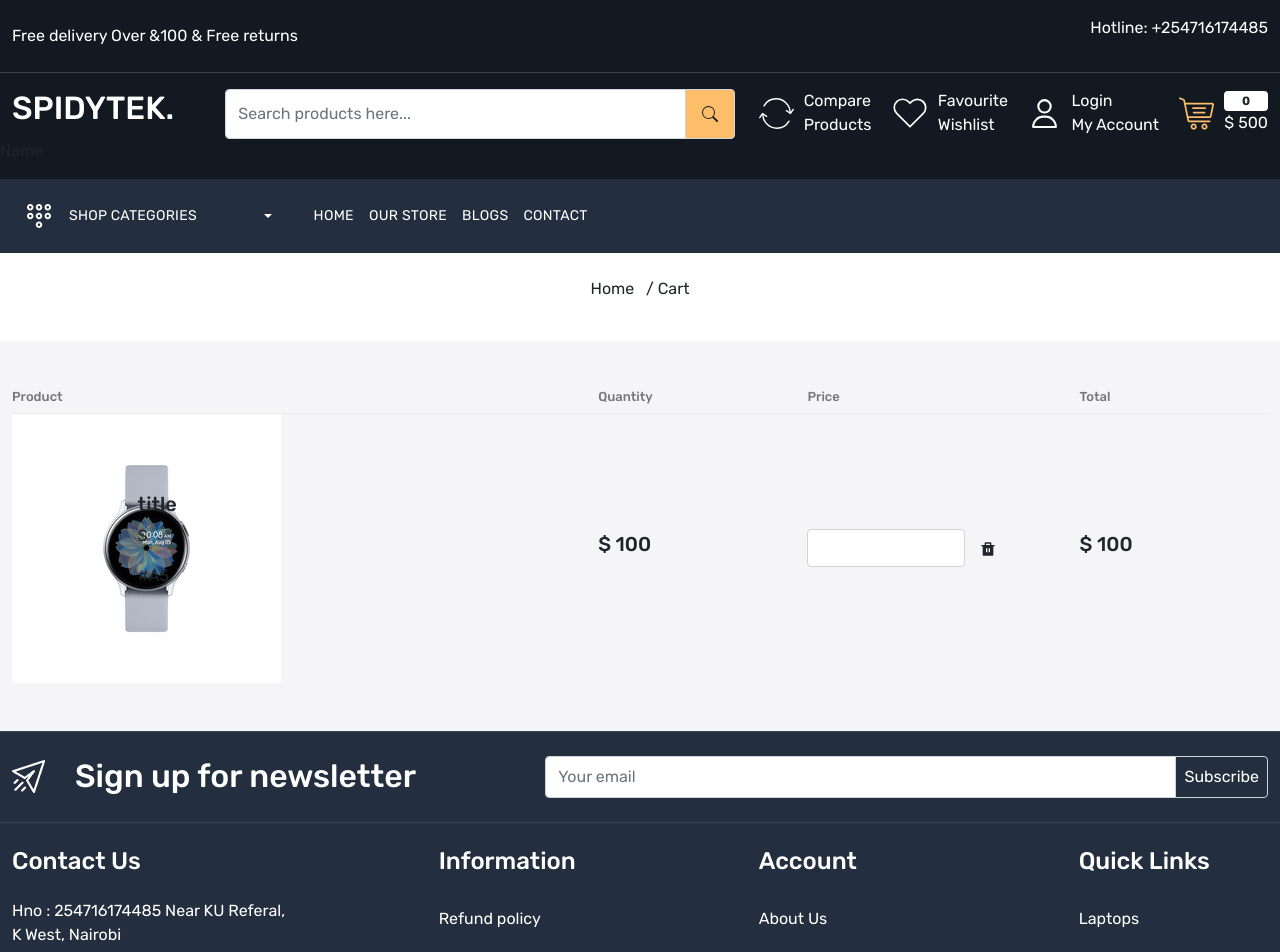
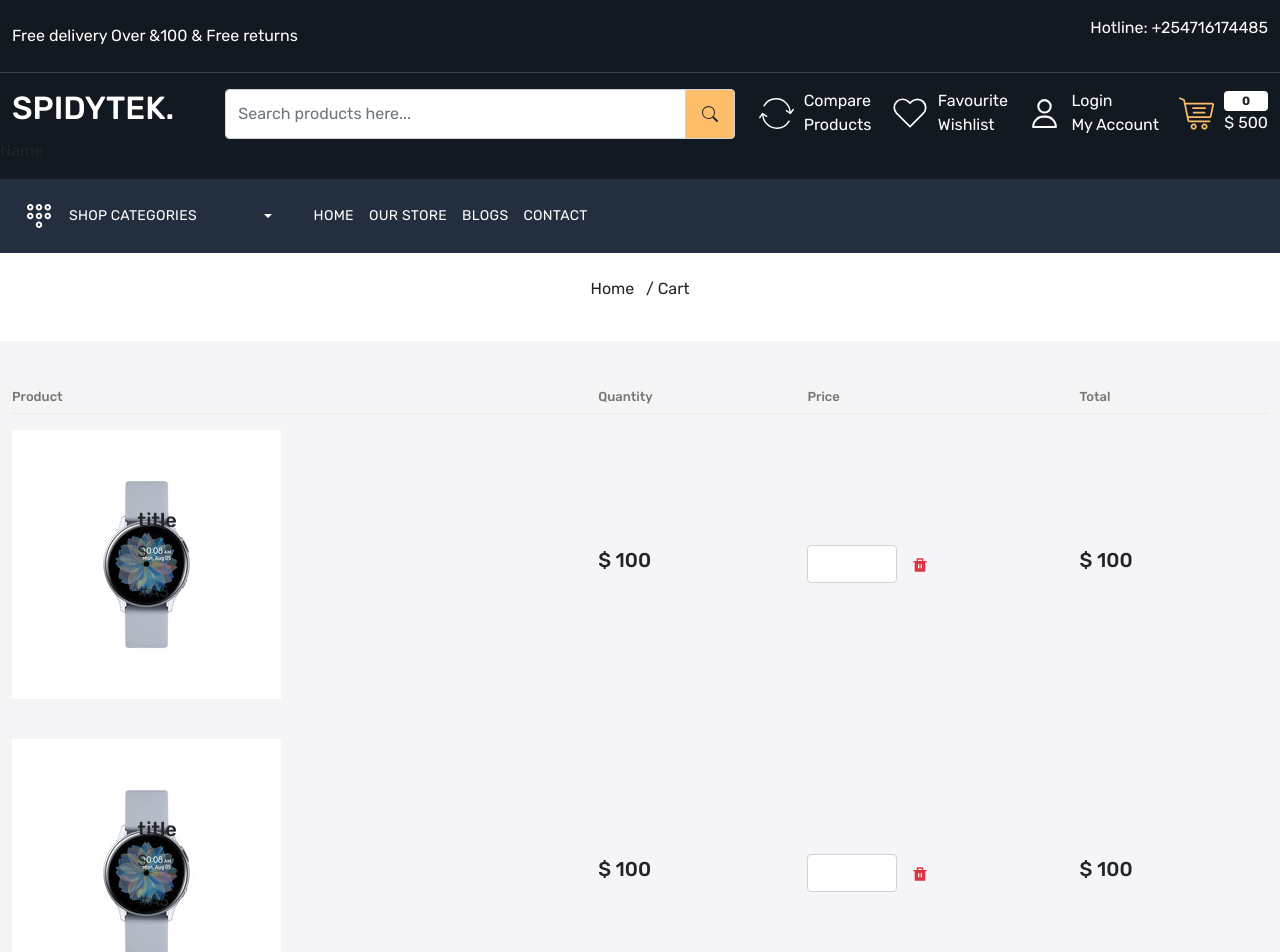
Before and after one commit to Geoffy1/ecommerce-reactjs-23, a React (Create React App) app: page /cart in a window 1280 px wide. Shown: the top 952 px of the page. Built offline with nearby package versions, Linux system fonts and the light colour scheme.

Commit message:
added cart

```diff
--- a/src/pages/Cart.js
+++ b/src/pages/Cart.js
@@ -20,7 +20,7 @@ const Cart = () => {
                         <h4 className="cart-col-3">Price</h4>
                         <h4 className="cart-col-4">Total</h4>
                     </div>
-                    <div className="cart-data d-flex justify-content-between align-items-center">
+                    <div className="cart-data py-3 mb-2 d-flex justify-content-between align-items-center">
                         <div className="cart-col-1 d-flex align-items-center">
                             <div className="w-25">
                                 <img src={watch} alt="product image" />
@@ -36,10 +36,36 @@ const Cart = () => {
                         </div>
                         <div className="cart-col-3 d-flex align-items-center gap-15">
                             <div>
-                                <input className='form-control' type="number" id='' />
+                                <input className='form-control' min={1} max={140} type="number" id='' />
                             </div>
                             <div>
-                                <RiDeleteBinFill />
+                                <RiDeleteBinFill className='text-danger' />
+                            </div>
+                        </div>
+                        <div className="cart-col-4">
+                            <h5 className="price">$ 100</h5>
+                        </div>
+                    </div>
+                    <div className="cart-data py-3 mb-2 d-flex justify-content-between align-items-center">
+                        <div className="cart-col-1 d-flex align-items-center">
+                            <div className="w-25">
+                                <img src={watch} alt="product image" />
+                            </div>
+                            <div className="w-75">
+                                <h5 className="title">title</h5>
+                                <p className="size">S</p>
+                                <p className="color">#A5</p>
+                            </div>
+                        </div>
+                        <div className="cart-col-2">
+                            <h5 className="price">$ 100</h5>
+                        </div>
+                        <div className="cart-col-3 d-flex align-items-center gap-15">
+                            <div>
+                                <input className='form-control' min={1} max={140} type="number" id='' />
+                            </div>
+                            <div>
+                                <RiDeleteBinFill className='text-danger' />
                             </div>
                         </div>
                         <div className="cart-col-4">
```
